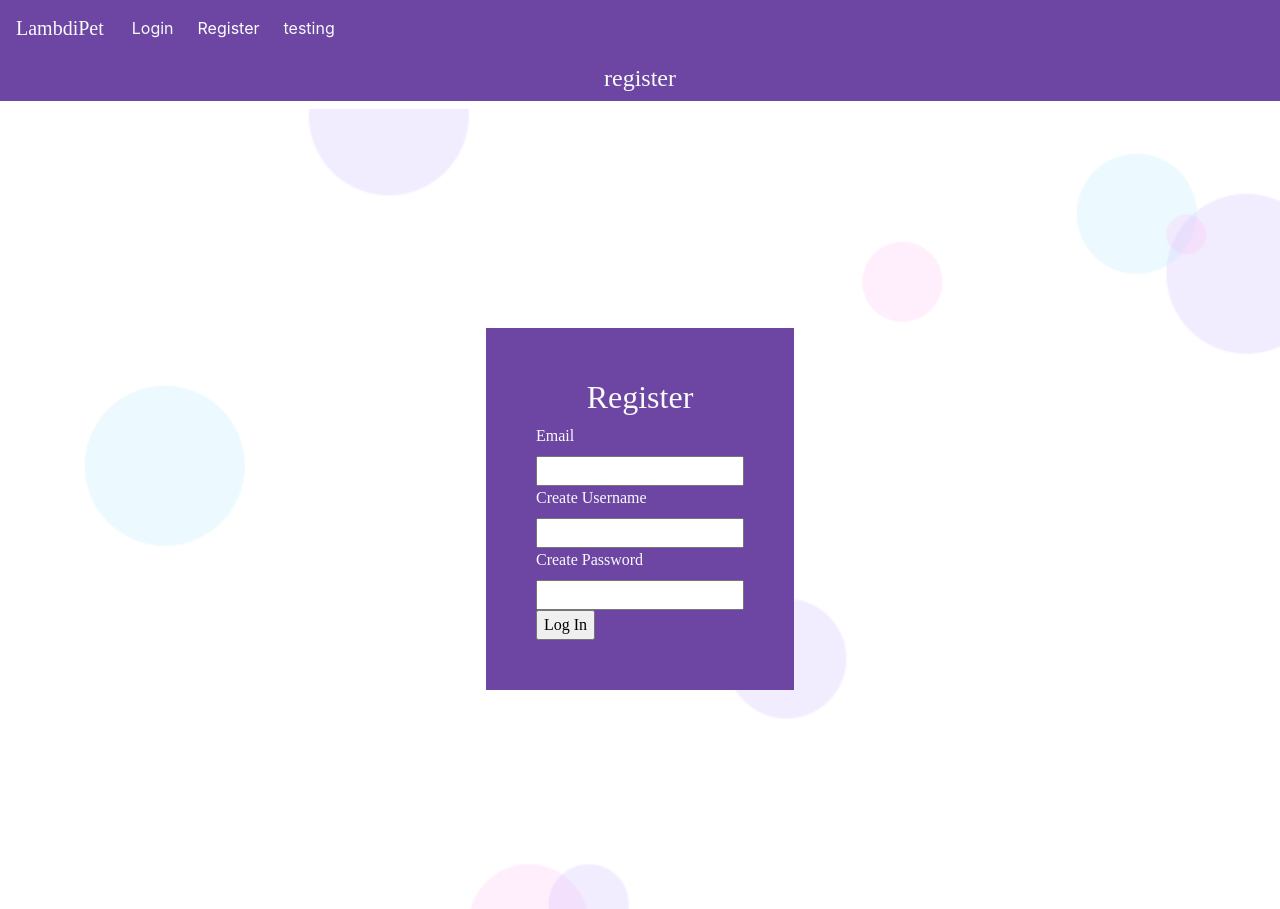
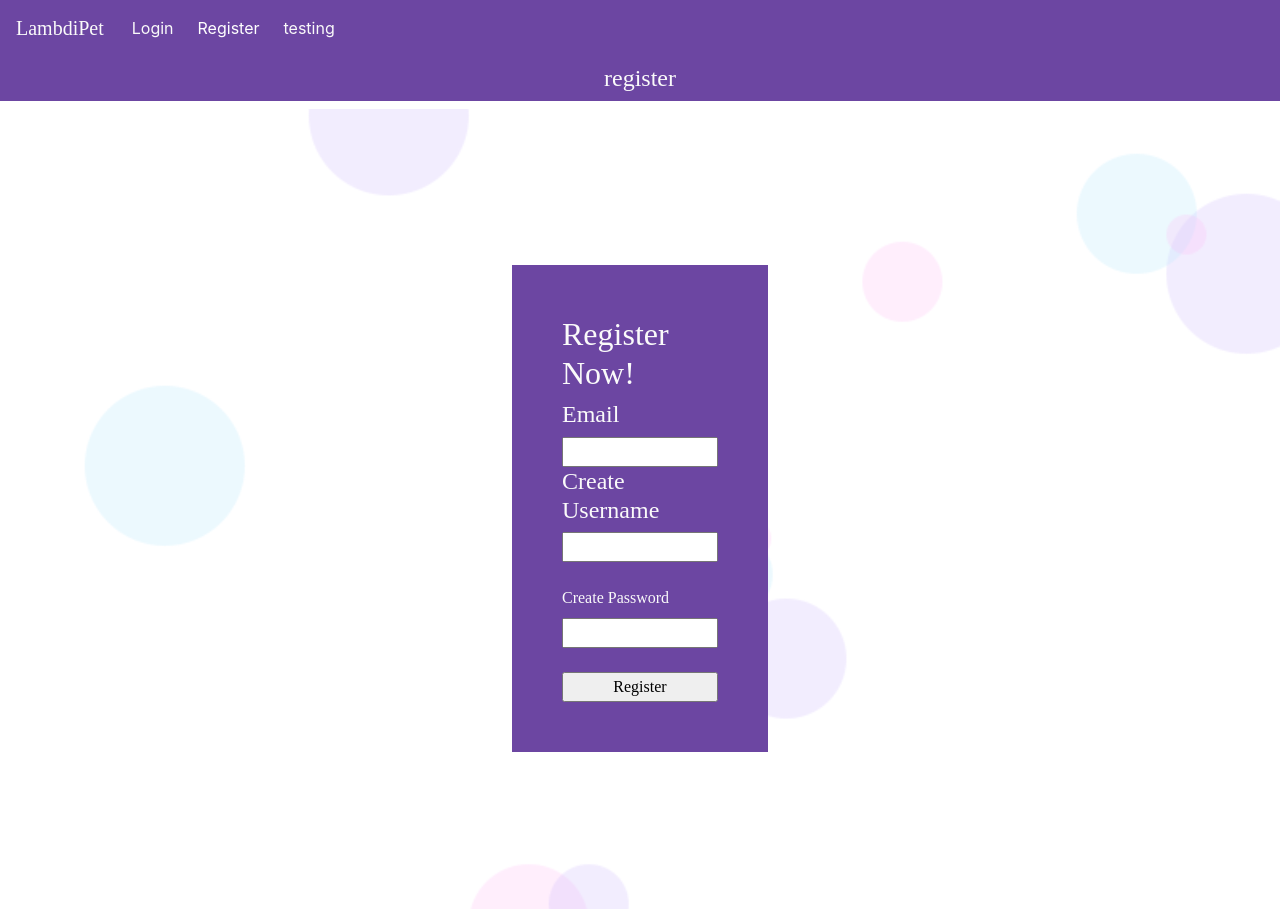
Before and after one commit to gigapet-3/Front-End, a React (Create React App) app: page /register in a window 1280 px wide. Built offline with nearby package versions, Linux system fonts and the light colour scheme; a web font is replaced by a local one.

Commit message:
fixed some things

```diff
--- a/src/components/Login.jsx
+++ b/src/components/Login.jsx
@@ -55,10 +55,8 @@ class LoginPage extends Component {
           <label>User Name
           </label>
           <input type="text" data-test="username" value={this.state.username} onChange={this.handleUserChange} />
-          <br />
           <label>Password</label>
           <input type="password" data-test="password" value={this.state.password} onChange={this.handlePassChange} />
-          <br />
           <input type="submit" value="Log In" data-test="submit" />
         </form>
       </div>
--- a/src/components/Register.jsx
+++ b/src/components/Register.jsx
@@ -51,17 +51,17 @@ class RegisterPage extends Component {
     return (
       <div className="Register">
         <form onSubmit={this.handleSubmit}>
-          <h2>Register</h2>
-          <label>Email</label>
+          <h2>Register Now!</h2>
+          <h4>Email</h4>
           <input type="text" data-test="email" value={this.state.email} onChange={this.handleEmailChange} />
-          <label>Create Username
-          </label>
+          <h4>Create Username
+          </h4>
           <input type="text" data-test="username" value={this.state.username} onChange={this.handleUserChange} />
           <br />
           <label>Create Password</label>
           <input type="password" data-test="password" value={this.state.password} onChange={this.handlePassChange} />
           <br />
-          <input type="submit" value="Log In" data-test="submit" />
+          <input type="submit" value="Register" data-test="submit" />
         </form>
       </div>
     );
--- a/src/components/styles/Login.css
+++ b/src/components/styles/Login.css
@@ -14,7 +14,8 @@
 }
 form {
     background-color: #6c46a2;;
-    padding: 50px;
+    width: 20%;
+    padding: 5%;
     color: #FAFAFA;
     font-family: "Rancho", cursive;
 }
--- a/src/components/styles/Register.css
+++ b/src/components/styles/Register.css
@@ -16,6 +16,9 @@ form {
     background-color: #6c46a2;;
     padding: 50px;
     color: #FAFAFA;
+    display: flex;
+    flex-direction: column;
+    justify-content: center;
     font-family: "Rancho", cursive;
 }
 label {
```
